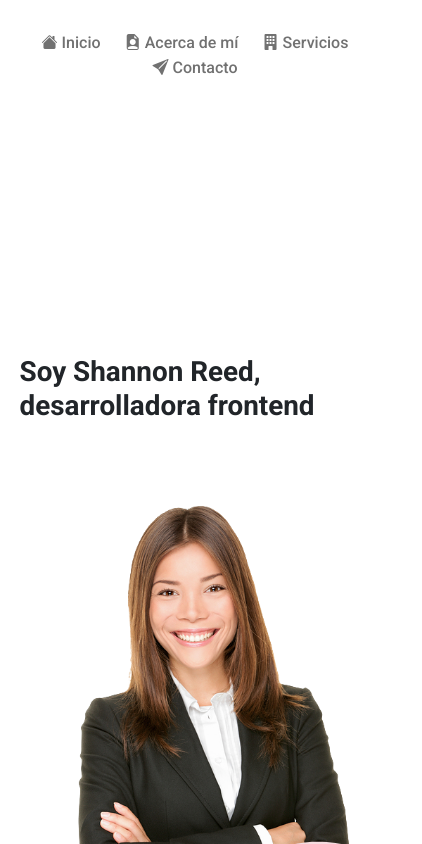
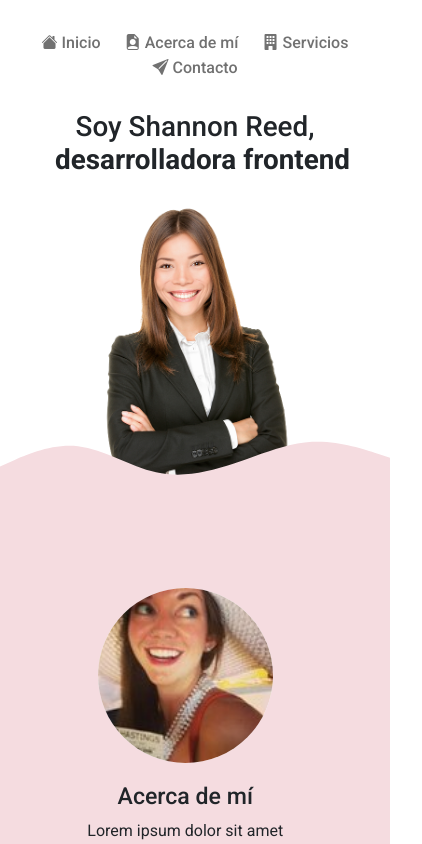
Before and after one commit to SVI73/Proyecto-Curriculum-Primeros-pasos-del-desarrollo-frontend-, a plain HTML site: page index.html in a window 390 px wide. Shown: the top 844 px of the page, 422 px wide, since content can reach past the window. Drawn offline with nearby package versions, Linux system fonts and the light colour scheme.

Commit message:
Añadido diseño responsive a Inicio

```diff
--- a/css/styles.css
+++ b/css/styles.css
@@ -59,7 +59,7 @@ header {
     background-color: transparent;
     bottom: 10%;
     height:auto;
-    width: 75vh;
+    width: 650px;
     right: 10%;
 }
 
@@ -69,25 +69,50 @@ header {
     bottom: 60%;
     background-color: transparent;
     font-family: "Roboto";
+    font-weight: 500;
+}
+
+.inicio b {
     font-weight: 700;
+    margin-left: 15px;
 }
 
 
-
-@media screen and (max-width: 900px) {
+@media screen and (max-width: 1024px) {
     #foto_banner {
         bottom: 0;
         right: 0;
     }
 
+    .titulo {
+        bottom: 80%;
+    }
+
 }
 
-@media screen and (max-width: 600px) {
+@media screen and (max-width: 700px) {
+    .inicio {
+        height: 400px;
+    }
+
     #foto_banner {
+        width: 280px;
+        left: 0;
+        right: 0;
+        top: 0;
         bottom: 0;
-        right: 0;
-        left: 0;
-        width: 50vh;
+        margin-left: auto;
+        margin-right: auto;
+    }
+
+    .titulo {
+        position: initial;
+        text-align: center;
+    }
+
+    .inicio-imagen {
+        position: relative;
+        width: 100%;
     }
 
 }
@@ -134,6 +159,10 @@ header {
 }
 
 @media screen and (max-width: 820px) {
+    .acercademi {
+        height: 550px;
+    }
+
     .acercademi-imagen {
         background-color: #f5dce0;
         width: 100%;
@@ -153,6 +182,6 @@ header {
     .acercademi-texto h3, p {
         display: block;
         text-align: center;
-        width: 320px;
+        width: 280px;
     }
 }
--- a/index.html
+++ b/index.html
@@ -66,7 +66,9 @@
     <!-- Inicio -->
     <div class="inicio">
       <h1 class="titulo">Soy Shannon Reed, <br> <b>desarrolladora frontend</b></h1>
-      <img id="foto_banner" src="./assets/img/foto_banner.png" alt="Foto de medio cuerpo del banner">
+      <div class="inicio-imagen">
+        <img id="foto_banner" src="./assets/img/foto_banner.png" alt="Foto de medio cuerpo del banner">
+      </div>
       <img id="espaciador1" class="espaciador" src="./assets/img/wave1.svg" alt="Espaciador entre inicio y acerca de mí">
     </div>
 
@@ -86,7 +88,7 @@
 
     <!-- Servicios -->
     <div class="servicios">
-
+      <img src="./assets/img/wave2.svg" alt="">
     </div>
 
 
```
